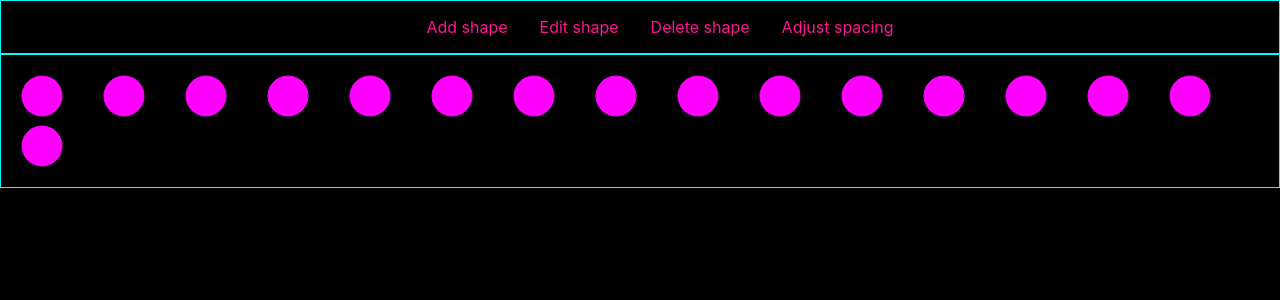
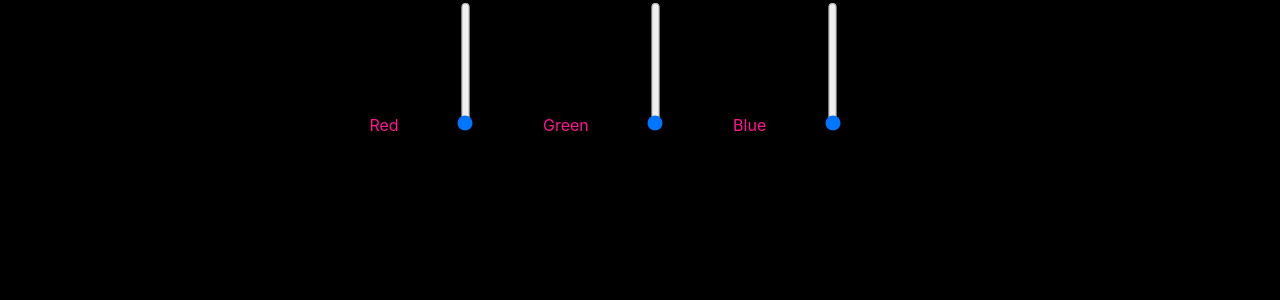
Before and after one commit to banaanihillo/tuni-gui-react, a React (Create React App) app: page / in a window 1280 px wide. Shown: the top 300 px of the page. Built offline with nearby package versions, Linux system fonts and the light colour scheme.

Commit message:
Added exercise 3-1-small (Color range)
Exercise 3-1-small:
Added range sliders for color selection,
with north-to-south sliders for some reason,
even though browser support for them is,
well, basically nonexistent

```diff
--- a/src/App.css
+++ b/src/App.css
@@ -3,72 +3,17 @@ html {
     color: deeppink;
 }
 
-nav > ul {
-    display: flex;
-    flex-flow: row nowrap;
-    justify-content: center;
+/*
+Support for vertical range sliders is abysmal,
+so include a webkit quirk in addition to the Gecko orient
+*/
+input[type="range"] {
+    -webkit-appearance: slider-vertical;
+    margin-right: 1em;
 }
 
-nav > ul > li {
-    list-style: none;
-    cursor: pointer;
-    margin: 0 1em 0 1em;
-}
-
-nav > ul > li:hover {
-    background-color: darkmagenta;
-    color: cyan;
-}
-
-header,
-main {
-    border: 1px solid cyan;
+.range-container {
     text-align: center;
 }
 
-dialog {
-    background-color: black;
-    color: deeppink;
-}
-
-dialog button {
-    background-color: cyan;
-    width: 3em;
-    margin: 0 auto 0 auto;
-}
-
-dialog header {
-    margin: 0 auto 1em auto;
-    padding: 0.2em;
-    width: 5em;
-}
-
-dialog input {
-    margin: 1em auto 1em auto;
-    background-color: violet;
-    width: 5vw;
-}
-
-dialog p {
-    display: flex;
-    flex-flow: column nowrap;
-}
-
-input,
-button {
-    border: 1px solid darkmagenta;
-}
-
-#shape-container {
-    display: flex;
-    flex-flow: row wrap;
-    justify-content: flex-start;
-}
-
-#shape-container svg {
-    margin: 0 1em 0 1em;
-}
-
-.selected-shape {
-    outline: 1px solid cyan;
-}
+/**/
--- a/src/App.js
+++ b/src/App.js
@@ -2,300 +2,55 @@ import React, {useState, useEffect} from "react"
 import "./App.css"
 
 const App = () => {
-    const [selectedShape, setSelectedShape] = useState(null)
+    const [red, setRed] = useState(0)
+    const [green, setGreen] = useState(0)
+    const [blue, setBlue] = useState(0)
+    useEffect(() => {
+        let rangeContainer = document.querySelector(".range-container")
+        rangeContainer.style
+            .backgroundColor = `rgb(${red}, ${green}, ${blue})`
+    },
+    [red, green, blue])
 
-    const [notification, setNotification] = useState({
-        message: "",
-        target: null,
-        container: null
-    })
-
-    useEffect(() => {
-        if (selectedShape) {
-            /*
-            Remove the selected-shape class from the previous shape,
-            whenever a new shape is selected
-            */
-            return () => {
-                selectedShape.classList.remove("selected-shape")
-            }
-        }
-    },
-    [selectedShape])
-
-    const lotsOfNumbers = [
-        1, 2, 3, 4, 5, 6, 7, 8, 9, 10, 11, 12, 13, 14, 15, 16
-    ]
-
-    const paintCircle = () => {
-        return <circle
-            cx={25}
-            cy={25}
-            r={20}
-        />
-    }
-
-    const toggleModal = (dialogElement, open=true) => {
-        /*
-        Instead of showModal() and close(),
-        set/remove the open attribute on unsupported browsers
-        */
-        if (typeof dialogElement.showModal === "function") {
-            if (open) {
-                dialogElement.showModal()
-            } else {
-                dialogElement.close()
-            }
-        } else {
-            if (open) {
-                dialogElement.setAttribute("open", "true")
-            } else {
-                dialogElement.removeAttribute("open")
-            }
-        }
-    }
-
-    const selectShape = (id) => {
-        let shapeElement = document.getElementById(id)
-        shapeElement.classList.add("selected-shape")
-        setSelectedShape(shapeElement)
-    }
-
-    const commitAction = (actionType) => {
-        let shapeContainer = document.getElementById("shape-container")
-        let colorDialog = document.getElementById("color-dialog")
-        switch (actionType) {
-            case "Add shape":
-                /*
-                React may or may not fully support SVG creation,
-                so defer to raw creation of namespace elements,
-                to ensure the XML namespace URI really works
-                */
-
-                let newShape = document.createElementNS(
-                    "http://www.w3.org/2000/svg",
-                    "svg"
-                )
-                newShape.setAttribute("width", 50)
-                newShape.setAttribute("height", 50)
-                // Should change this to uniqueID, perhaps
-                const id = `${Math.random() * 100000000} bananas`
-                newShape.setAttribute("id", id)
-                newShape.setAttribute("stroke", "deeppink")
-                newShape.setAttribute("fill", "deeppink")
-                newShape.addEventListener("click", () => {
-                    selectShape(id)
-                })
-
-                let newCircle = document.createElementNS(
-                    "http://www.w3.org/2000/svg",
-                    "circle"
-                )
-                newCircle.setAttribute("cx", 25)
-                newCircle.setAttribute("cy", 25)
-                newCircle.setAttribute("r", 20)
-                // Append the circle onto the SVG,
-                newShape.appendChild(newCircle)
-                // and then append the SVG onto the <p> container
-                shapeContainer.appendChild(newShape)
-                break
-            case "Edit shape":
-                if (!selectedShape) {
-                    setNotification({
-                        ...notification,
-                        message: "Select a shape to edit first."
-                    })
-                    return
-                }
-
-                toggleModal(colorDialog, true)
-                break
-            case "Delete shape":
-                if (!selectedShape) {
-                    setNotification({
-                        ...notification,
-                        message: "Select which shape to delete first."
-                    })
-                    return
-                }
-                /*
-                Prevent the user from attempting to modify the color,
-                if that shape has already been deleted
-                */
-                toggleModal(colorDialog, false)
-                selectedShape.remove()
-                setSelectedShape(null)
-                setNotification({
-                    message: `Removed ${selectedShape.id}.`,
-                    target: selectedShape,
-                    container: shapeContainer
-                })
-                break
-            case "Adjust spacing":
-                let spacingDialog = document
-                    .getElementById("spacing-dialog")
-                toggleModal(spacingDialog, true)
-                break
-            default:
-                throw new Error("Unsupported command")
-        }
-    }
-
-    const listItems = [
-        "Add shape", "Edit shape", "Delete shape", "Adjust spacing"
-    ]
-
-    const mapListItems = () => {
-        return (
-            <ul>
-                {listItems.map(item => {
-                    return (
-                        <li key={item} onClick={() => {
-                            commitAction(item)
-                        }}>
-                            {item}
-                        </li>
-                    )
-                })}
-            </ul>
-        )
-    }
-
-    const updateColor = (colorProperty, updatedValue) => {
-        /*
-        Get the shape element via the selected shape identifier,
-        since only partly updating the state would break everything
-        */
-        let shapeElement = document.getElementById(selectedShape.id)
-        shapeElement.setAttribute(colorProperty, updatedValue)
-        setSelectedShape(shapeElement)
-    }
-
-    const Notification = () => {
-        if (!notification.message) {
-            return null
-        }
-        return <span>
-            <p>
-                {notification.message}
-            </p>
-            {
-            notification.target &&
-            <button onClick={() => {
-                notification.container.appendChild(notification.target)
-                setNotification({
-                    message: null,
-                    target: null,
-                    container: null
-                })
-            }}>
-                Undo
-            </button>
-            }
-        </span>
-    }
-
-    return (
-        <span>
-            <header>
-                <nav>
-                    {mapListItems()}
-                </nav>
-            </header>
-            <main>
-
-                <section>
-                    <dialog id="color-dialog">
-                        <header> Edit shape </header>
-                        <p>
-                            <label htmlFor="updated-stroke-input">
-                                Stroke color:
+    return <div className="range-container">
+        <label htmlFor="red-input">
+            Red
         </label>
         <input
-                                type="color"
-                                id="updated-stroke-input"
-                                onChange={(event) => {
-                                    updateColor(
-                                        "stroke",
-                                        event.target.value)
-                                }}
+            type="range"
+            min={0}
+            max={255}
+            /* Only for Gecko, css handles the rest */
+            orient="vertical"
+            id="red-input"
+            value={red}
+            onChange={(event) => setRed(event.target.value)}
         />
-                            <label htmlFor="updated-fill-input">
-                                Fill color:
+        <label htmlFor="green-input">
+            Green
         </label>
         <input
-                                type="color"
-                                id="updated-fill-input"
-                                onChange={(event) => {
-                                    updateColor(
-                                        "fill",
-                                        event.target.value
-                                    )
-                                }}
+            type="range"
+            min={0}
+            max={255}
+            orient="vertical"
+            id="green-input"
+            value={green}
+            onChange={(event) => setGreen(event.target.value)}
         />
-                            <button onClick={() => {
-                                let colorDialog = document
-                                    .getElementById("color-dialog")
-                                toggleModal(colorDialog, false)
-                            }}>
-                                OK
-                            </button>
-                        </p>
-                    </dialog>
-                    <dialog id="spacing-dialog">
-                        <header> Adjust spacing </header>
-                        <p>
-                            <label htmlFor="updated-margin-input">
-                                Margin (in pixels):
+        <label htmlFor="blue-input">
+            Blue
         </label>
         <input
-                                type="number"
-                                min="-10"
-                                max="100"
-                                id="updated-margin-input"
-
-                                onChange={(event) => {
-                                    let shapes = document
-                                        .querySelectorAll("svg")
-                                    for (let shape of shapes) {
-                                        shape.style.margin
-                                        = `${event.target.value}px`
-                                    }
-                                }}
+            type="range"
+            min={0}
+            max={255}
+            orient="vertical"
+            id="blue-input"
+            value={blue}
+            onChange={(event) => setBlue(event.target.value)}
         />
-                            <button onClick={() => {
-                                let spacingDialog = document
-                                    .getElementById("spacing-dialog")
-                                toggleModal(spacingDialog, false)
-                            }}>
-                                OK
-                            </button>
-                        </p>
-                    </dialog>
-                    <p id="shape-container">
-                        {lotsOfNumbers.map(shape => {
-                            return <svg
-                                width={50}
-                                height={50}
-                                key={`Shape ${shape}`}
-                                id={`shape-${shape}`}
-                                stroke="magenta"
-                                fill="magenta"
-                                onClick={() => {
-                                    selectShape(`shape-${shape}`)
-                                }}
-                            >
-                                {paintCircle()}
-                            </svg>
-                        })}
-                    </p>
-                </section>
-            </main>
-            <footer>
-                <Notification />
-            </footer>
-        </span>
-    )
+    </div>
 }
 
 export default App
```
Lines whose indentation alone changed are shown as unchanged.
